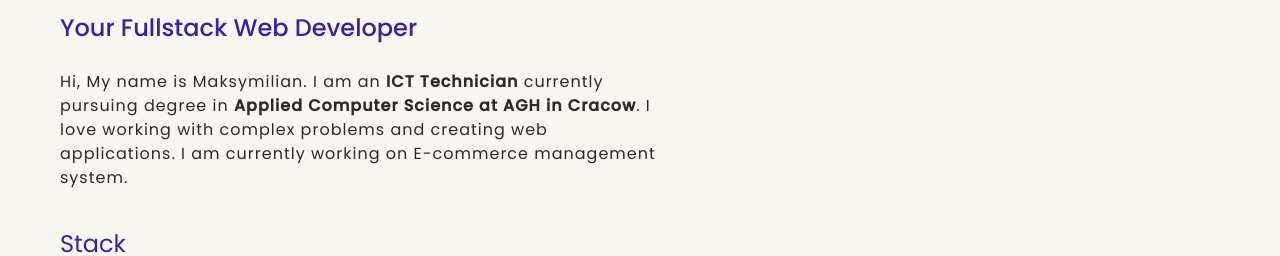
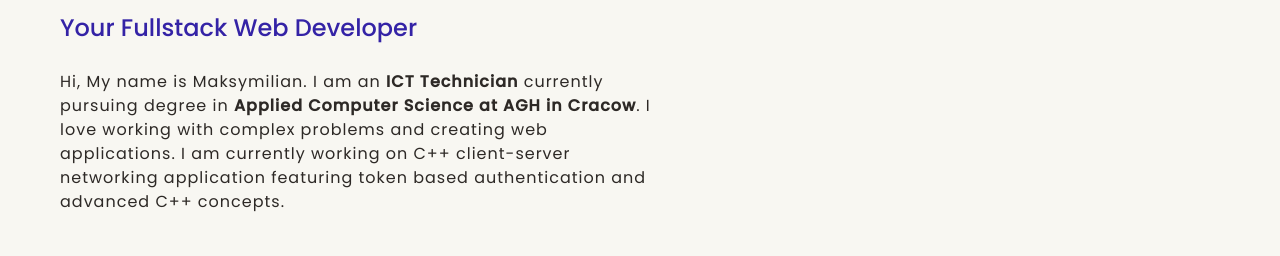
Before and after one commit to OmegaCreations/walicki-dev, a Next.js app: page /about in a window 1280 px wide. Shown: the part 186-442 px from the top of the page. Built offline with nearby package versions, Linux system fonts and the light colour scheme.

Commit message:
Update page.tsx

```diff
--- a/src/app/about/page.tsx
+++ b/src/app/about/page.tsx
@@ -62,7 +62,7 @@ const AboutPage: React.FC = () => {
           Hi, My name is Maksymilian. I am an <b>ICT Technician</b> currently
           pursuing degree in <b>Applied Computer Science at AGH in Cracow</b>. I
           love working with complex problems and creating web applications. I am
-          currently working on E-commerce management system.
+          currently working on C++ client-server networking application featuring token based authentication and advanced C++ concepts.
         </span>
       </div>
 
```
